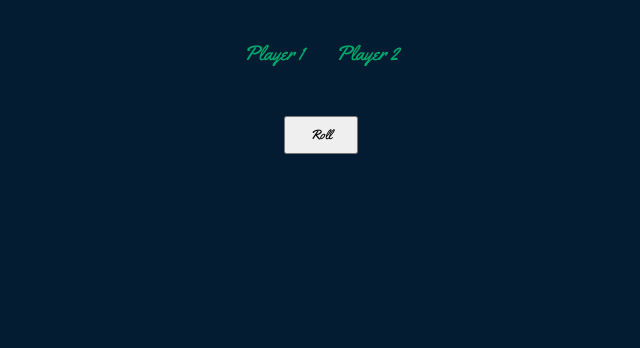
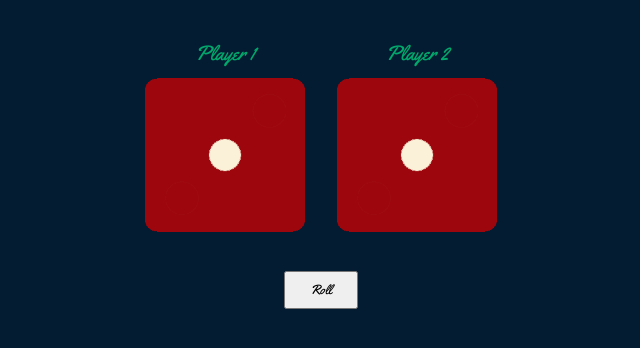
Before and after one commit to ace1040/Dice, a plain HTML site: page index.html in a window 1280 px wide. Shown: the part 90-438 px from the top of the page, without its empty margins (319-959 px from the left). Drawn offline with Linux system fonts and the light colour scheme; the site is published under a folder, as on GitHub Pages, so addresses that start at the root find nothing.

Commit message:
update index.html

```diff
--- a/index.html
+++ b/index.html
@@ -15,7 +15,7 @@
 </head>
 <body>
     <h1 class="heading">
-        refresh me <img src="/images/red-flag.png" alt="">
+        refresh me <img src="images/red-flag.png" alt="">
     </h1>
 
     <div class="container">
@@ -23,14 +23,14 @@
             <div class="container__player1--part1">
                 Player 1
             </div>
-            <img src="/images/dice1.png" alt="" id="img1">
+            <img src="images/dice1.png" alt="" id="img1">
         </div>
 
         <div class="container__player2">
             <div class="container__player2--part2">
                 Player 2
             </div>
-            <img src="/images/dice1.png" alt="" id="img2">
+            <img src="images/dice1.png" alt="" id="img2">
         </div>
 
     </div>
```
